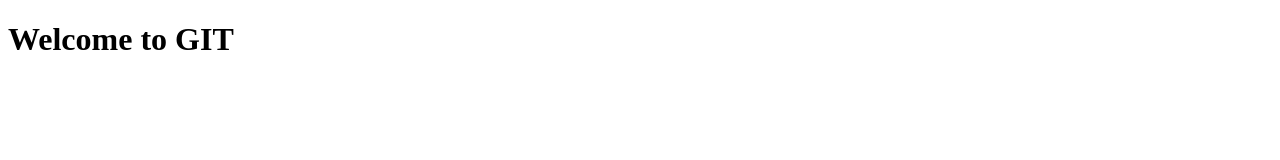
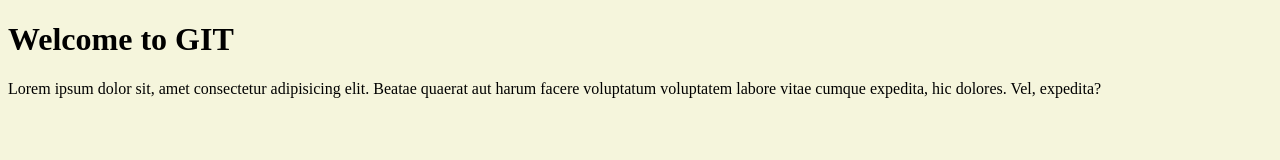
Before and after one commit to Gufran-786/learning_git, a plain HTML site: page index.html in a window 1280 px wide. Drawn offline with Linux system fonts and the light colour scheme.

Commit message:
add css file and update index file

```diff
--- a/index.html
+++ b/index.html
@@ -4,8 +4,10 @@
     <meta charset="UTF-8">
     <meta name="viewport" content="width=device-width, initial-scale=1.0">
     <title>GIT & GITHUB</title>
+    <link rel="stylesheet" href="style.css">
 </head>
 <body>
     <h1>Welcome to GIT</h1>
+    <p>Lorem ipsum dolor sit, amet consectetur adipisicing elit. Beatae quaerat aut harum facere voluptatum voluptatem labore vitae cumque expedita, hic dolores. Vel, expedita?</p>
 </body>
 </html>
--- /dev/null
+++ b/style.css
@@ -0,0 +1,3 @@
+body {
+    background: beige;
+}
```
